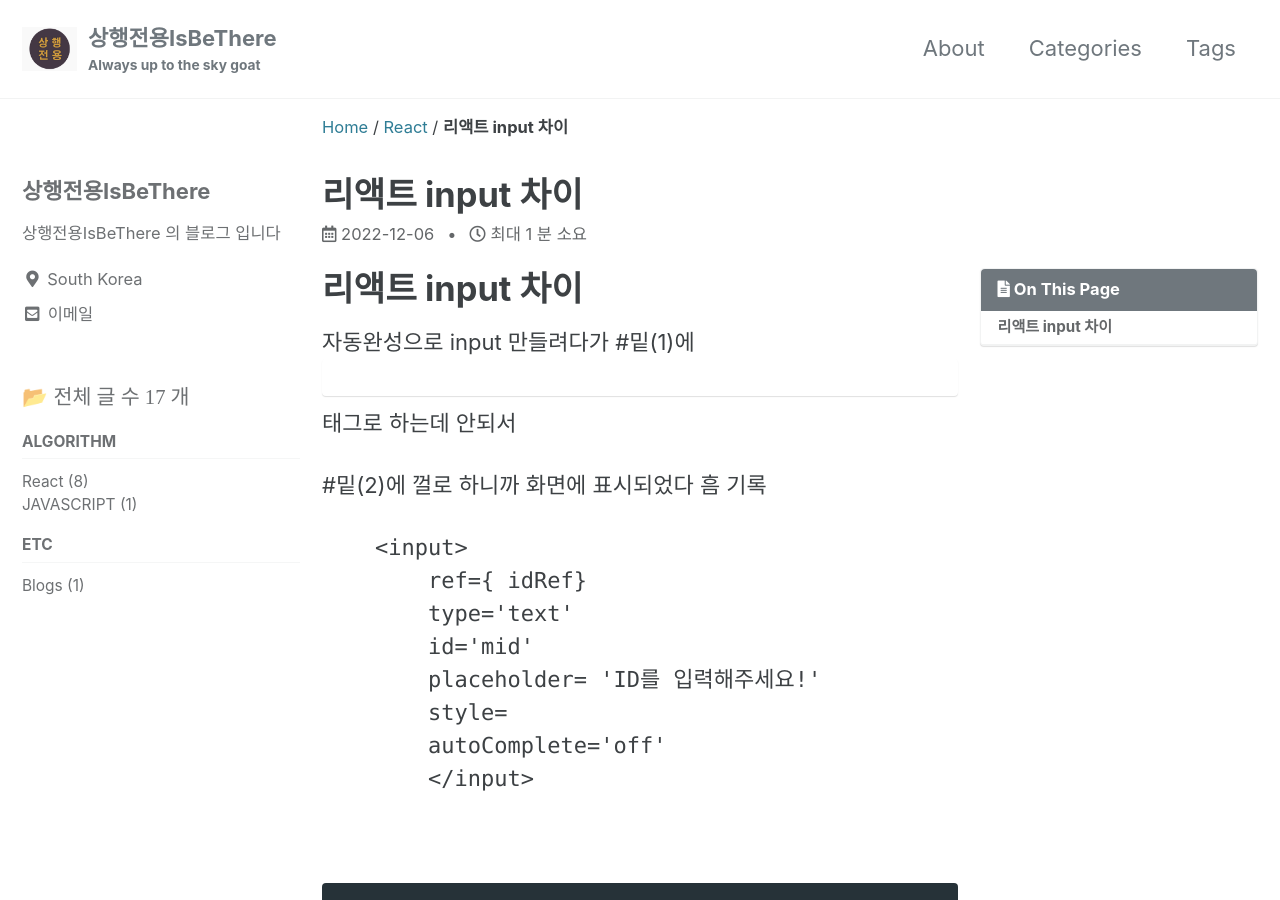
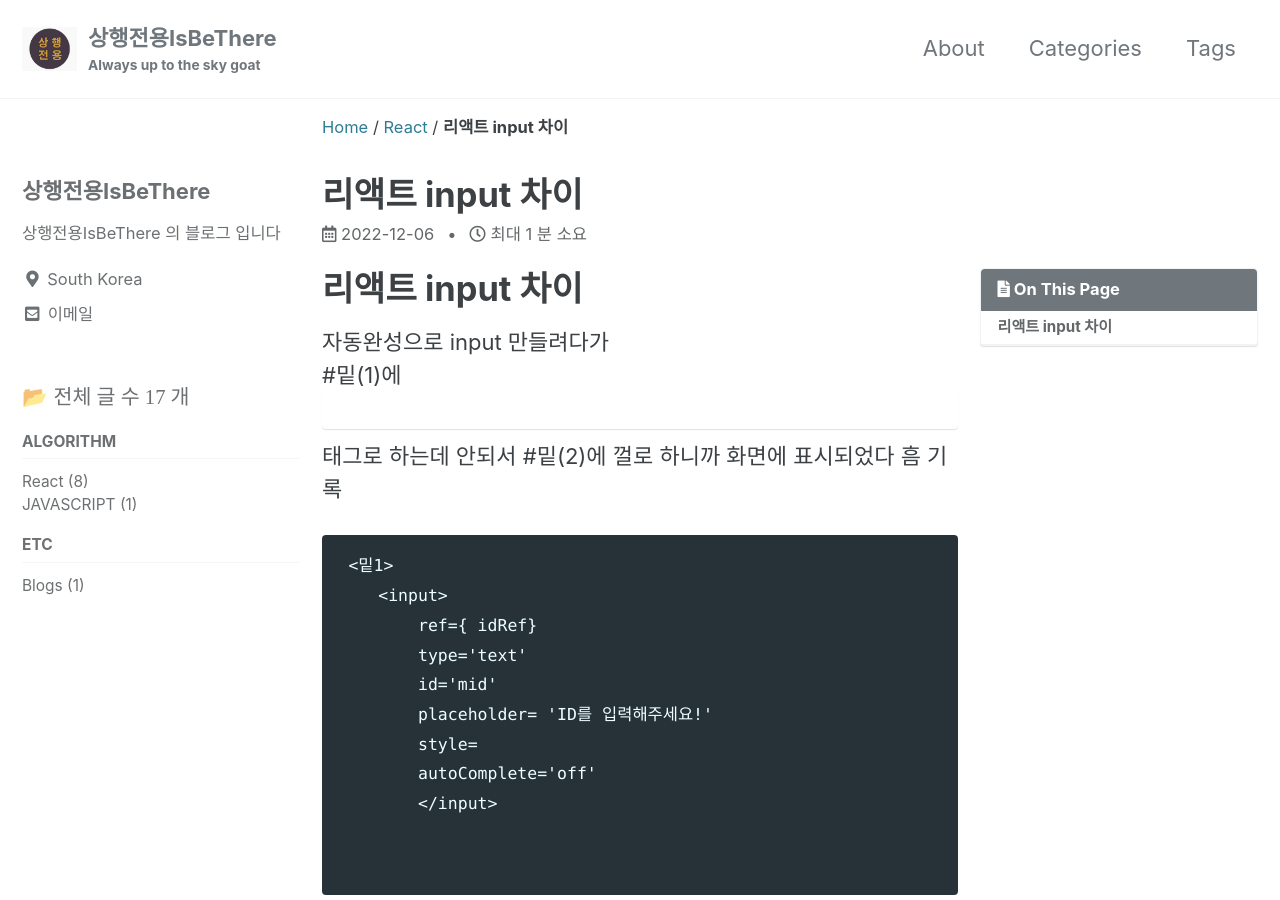
Before and after one commit to ISBETHERE/ISBETHERE.github.io, a Jekyll site: the page built from _posts/Front-end/react/2022-12-06-r1.md, in a window 1280 px wide and 900 px high. Built offline with Jekyll 4.4.1, drawn with Linux system fonts in a browser that asks for light colours; cached includes are drawn as plain includes.

````diff
--- a/_posts/Front-end/react/2022-12-06-r1.md
+++ b/_posts/Front-end/react/2022-12-06-r1.md
@@ -8,12 +8,12 @@ toc: true
 ---
 # 리액트 input 차이
 
-자동완성으로 input 만들려다가
+자동완성으로 input 만들려다가 <br/>
 #밑(1)에 <input> 태그로 하는데 안되서
+#밑(2)에 껄로 하니까 화면에 표시되었다 흠 기록<br/>
 
-#밑(2)에 껄로 하니까 화면에 표시되었다 흠 기록
-
-``` <밑1>
+```
+ <밑1>
     <input>
         ref={ idRef}
         type='text'
````
